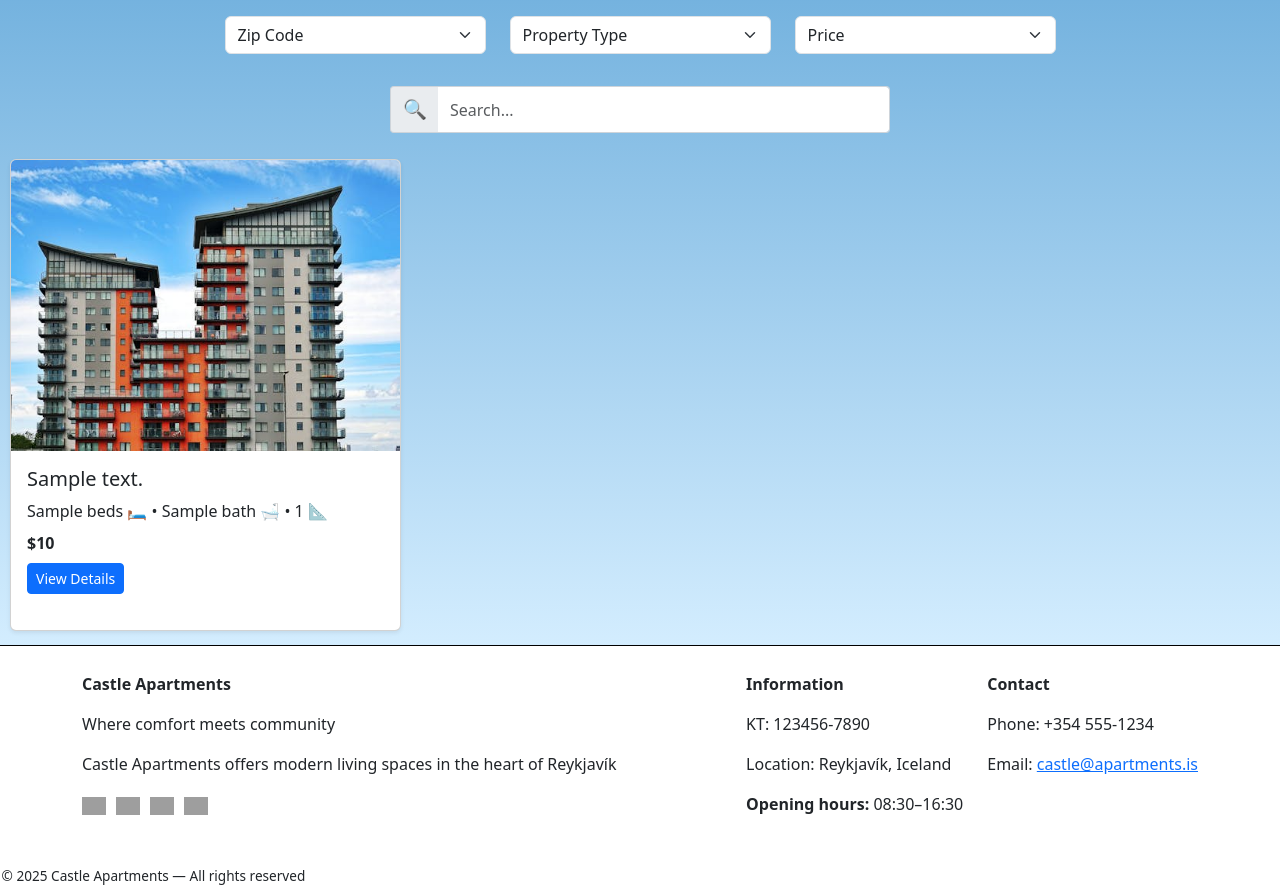
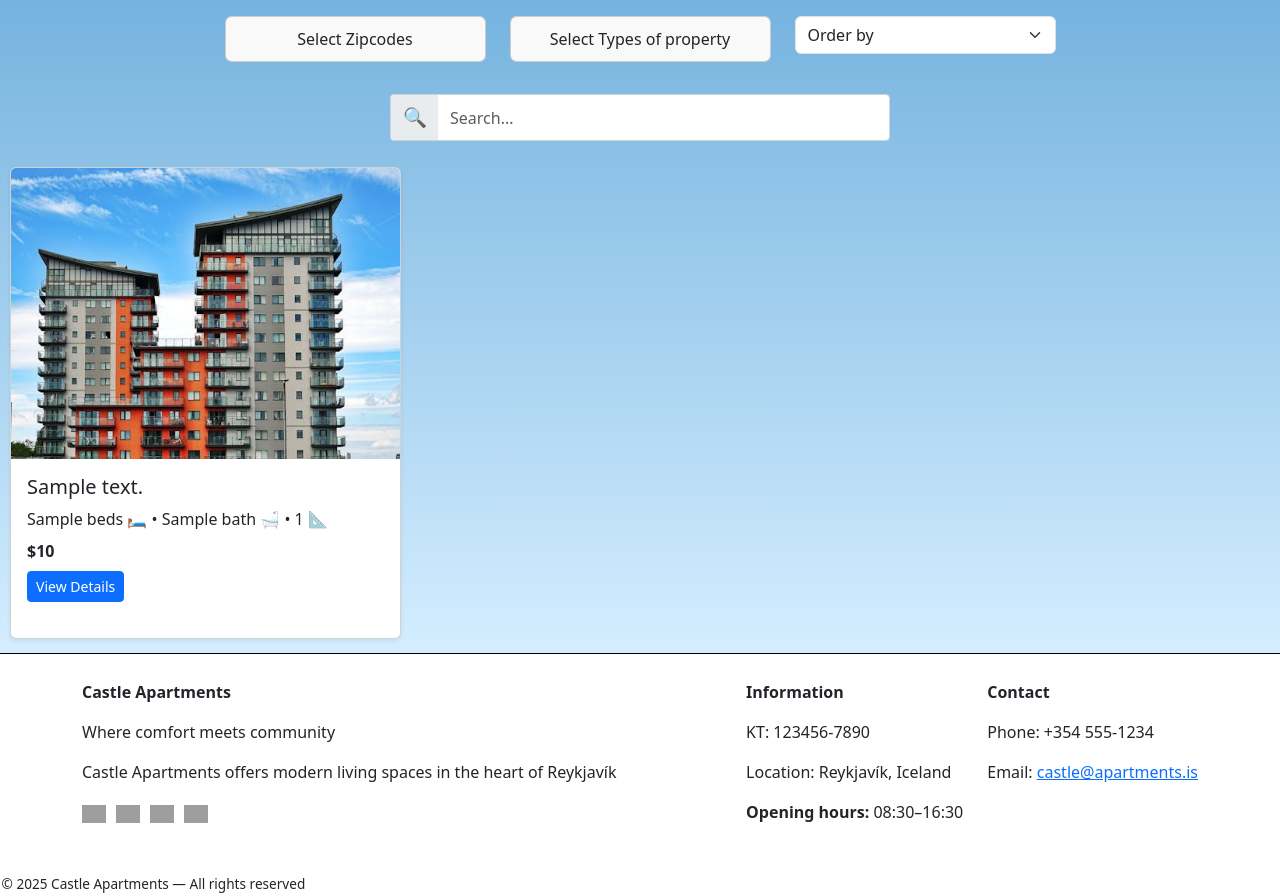
Before and after one commit to CoreMaker94/CastleApartments, a Django app: template templates/property/properties.html in a window 1280 px wide. Shown: the part 142-1038 px from the top of the page. Run offline with Django 3.2, Linux system fonts and the light colour scheme; the template is opened without the code that fills it: most values are stand-ins (such as "Sample title", 1, 10 or a date in 2020); grey boxes are pictures that could not be loaded.

Commit message:
Reworked property filter

```diff
--- /dev/null
+++ b/static/css/property-filter.css
@@ -0,0 +1,34 @@
+.filter-list{
+    list-style-type: none;
+    text-align: left;
+}
+.dropdown {
+  position: relative;
+  display: inline-block;
+}
+
+.dropdown-button {
+  padding: 10px;
+  border: 1px solid #ccc;
+  cursor: pointer;
+  background-color: #f9f9f9;
+}
+
+.dropdown-content {
+  display: none;
+  position: absolute;
+  background-color: white;
+  border: 1px solid #ccc;
+  overflow-y: auto;
+  z-index: 1;
+  padding: 10px;
+}
+
+.dropdown-content label {
+  display: block;
+  margin-bottom: 5px;
+}
+
+.dropdown.show .dropdown-content {
+  display: block;
+}
--- a/static/js/property_filter.js
+++ b/static/js/property_filter.js
@@ -1,4 +1,82 @@
-document.addEventListener("DOMContentLoaded", function () {
+document.addEventListener('DOMContentLoaded', function () {
+  function registerSearchButtonHandler() {
+    const searchButton = document.getElementById("search-icon");
+
+    searchButton.addEventListener("click", async function () {
+      const form = document.getElementById("filter-form");
+
+      // Get all checked checkboxes
+      const checkedZips = form.querySelectorAll('input[type="checkbox"][name="zipcodes"]:checked');
+      const checkedTypes = form.querySelectorAll('input[type="checkbox"][name="property_types"]:checked');
+
+      // Collect values
+      const selectedZipcodes = Array.from(checkedZips).map(cb => cb.value);
+      const selectedTypes = Array.from(checkedTypes).map(cb => cb.value);
+
+      // Get search input value
+      const search = document.getElementById("search-value").value.trim();
+
+      // Get orderby value
+      const order_by = document.getElementById("order_by").value
+
+      // Encode parameters safely
+      const zipParam = encodeURIComponent(selectedZipcodes.join(","));
+      const typeParam = encodeURIComponent(selectedTypes.join(","));
+      const searchParam = encodeURIComponent(search);
+      const orderParam = encodeURIComponent(order_by)
+
+
+      // Build query string
+      const query = `?zip_filter=${zipParam}&type_filter=${typeParam}&address_name=${searchParam}&order_by=${orderParam}`;
+
+      console.log(query)
+
+      // Fetch data (example URL — change if needed)
+      try {
+        const response = await fetch(`?${query}`);
+
+        if (response.ok) {
+          const json = await response.json();
+          const properties = json.data;
+
+          let html = "";
+
+          if (properties.length > 0) {
+            html = properties.map((property) => `
+              <div class="col-md-4 mb-4">
+                <div class="card h-100 shadow-sm">
+                  <img src="${property.image}" class="card-img-top" alt="Property Image">
+                  <div class="card-body">
+                    <h5 class="card-title">${property.address}</h5>
+                    <p class="card-text">${property.beds} 🛏️ • ${property.bath} 🛁 • ${property.size} 📐</p>
+                    <p class="card-text"><strong>$${property.price}</strong></p>
+                    <a href="/property/${property.id}" class="btn btn-primary btn-sm">View Details</a>
+                  </div>
+                </div>
+              </div>
+            `).join("");
+          } else {
+            html = `
+              <div class="col-12 text-center mt-4">
+                <div class="alert alert-warning" role="alert">
+                  No properties found matching your criteria.
+                </div>
+              </div>
+            `;
+          }
+
+          propertiesPlaceholder.innerHTML = html;
+        } else {
+          propertiesPlaceholder.innerHTML = "<p class='text-danger'>Failed to load properties.</p>";
+        }
+      } catch (error) {
+        console.error("Error fetching properties:", error);
+      }
+    });
+  }
+});
+// call the function to activate it
+/*document.addEventListener("DOMContentLoaded", function () {
   function registerSearchButtonhandler() {
     const searchButton = document.getElementById("search-icon");
 
@@ -59,5 +137,18 @@ document.addEventListener("DOMContentLoaded", function () {
     });
   }
 
-  registerSearchButtonhandler();
-});
+});*/
+
+function toggleDropdown1() {
+  document.getElementById('ZipcodeDropdown').classList.toggle("show");
+}
+function toggleDropdown2() {
+  document.getElementById('TypeDropdown').classList.toggle("show");
+}
+
+window.onclick = function(event) {
+  const dropdown = document.getElementById("ZipcodeDropdown");
+  if (!event.target.closest('.dropdown-button') && dropdown.classList.contains('show')) {
+    dropdown.classList.remove('show');
+  }
+}
--- a/templates/base.html
+++ b/templates/base.html
@@ -9,6 +9,7 @@
     <link rel="stylesheet" href="{% static 'css/main.css' %}">
     <link rel="stylesheet" href="{% static 'css/forms.css' %}">
     <link rel="stylesheet" href="{% static 'css/profile.css' %}">
+    <link rel="stylesheet" href="{% static 'css/property-filter.css' %}"
 </head>
 <body>
 
--- /dev/null
+++ b/templates/property/_area_list.html
@@ -0,0 +1,8 @@
+<div class="single-area" id="area-{{ area.area }}">
+    <strong>{{ area.area }}</strong>
+    <ul class="filter-list">
+        {% for zip in area.zipcodes %}
+            {% include "property/_zipcode_list.html" with zip=zip %}
+        {% endfor %}
+    </ul>
+</div>
--- /dev/null
+++ b/templates/property/_type_list.html
@@ -0,0 +1,6 @@
+<li>
+  <label>
+    <input type="checkbox" name="property_types" value="{{ type.id }}">
+    {{ type.name }}
+  </label>
+</li>
--- /dev/null
+++ b/templates/property/_zipcode_list.html
@@ -0,0 +1,6 @@
+<li>
+  <label>
+    <input type="checkbox" name="zipcodes" value="{{ zip.id }}">
+    {{ zip.code }} {{ zip.city }}
+  </label>
+</li>
--- a/templates/property/properties.html
+++ b/templates/property/properties.html
@@ -6,35 +6,34 @@
       <form id="filter-form" method="get">
             <div class="row justify-content-center mb-4 text-center">
               <!-- Zip Code Dropdown -->
-              <div class="col-md-3 mb-2">
-                <select id="zipcode-filter" name="zipcode" class="form-select">
-                  <option value="">Zip Code</option>
-                  {% for zip in zipcodes %}
-                    <option value="{{ zip }}" {% if zip == request.GET.zipcode %}selected{% endif %}>
-                      {{ zip }}
-                    </option>
-                  {% endfor %}
-                </select>
-              </div>
-
+                <div class="col-md-3 mb-2 dropdown" id="ZipcodeDropdown">
+                    <div class="form-control dropdown-button" onclick="toggleDropdown1()">Select Zipcodes</div>
+                      <div class="dropdown-content">
+                        {% for area in areas %}
+                            {% include "property/_area_list.html" with area=area %}
+                        {% endfor %}
+                      </div>
+                </div>
               <!-- Property Type Dropdown -->
-              <div class="col-md-3 mb-2">
-                <select id="type-filter" name="property_type" class="form-select">
-                  <option value="">Property Type</option>
-                  {% for type in property_types %}
-                    <option value="{{ type }}" {% if type == request.GET.property_type %}selected{% endif %}>
-                      {{ type }}
-                    </option>
-                  {% endfor %}
-                </select>
+              <div class="col-md-3 mb-2 dropdown" id="TypeDropdown">
+                  <div class="form-control dropdown-button" onclick="toggleDropdown2()">Select Types of property</div>
+                      <div class="dropdown-content" id="TypeDropdown">
+                        <ul class="filter-list">
+                            {% for type in property_types %}
+                                {% include "property/_type_list.html" with type=type %}
+                            {% endfor %}
+                        </ul>
+                      </div>
               </div>
 
               <!-- Price Order Dropdown -->
               <div class="col-md-3 mb-2">
-                <select id="price-filter" name="price_order" class="form-select">
-                  <option value="">Price</option>
-                  <option value="low" {% if request.GET.price_order == 'low' %}selected{% endif %}>Low to High</option>
-                  <option value="high" {% if request.GET.price_order == 'high' %}selected{% endif %}>High to Low</option>
+                <select id="order_by" name="order_by" class="form-select">
+                  <option value="">Order by</option>
+                  <option value="p-asc" {% if request.GET.price_order == 'low' %}selected{% endif %}>Price ascending</option>
+                  <option value="p-desc" {% if request.GET.price_order == 'high' %}selected{% endif %}>Price descending</option>
+                  <option value="n-asc" {% if request.GET.price_order == 'high' %}selected{% endif %}>Address ascending</option>
+                  <option value="n-desc" {% if request.GET.price_order == 'high' %}selected{% endif %}>Address descending</option>
                 </select>
               </div>
             </div>
```
Also changed, not shown: property/views.py (+44 -18 lines).
